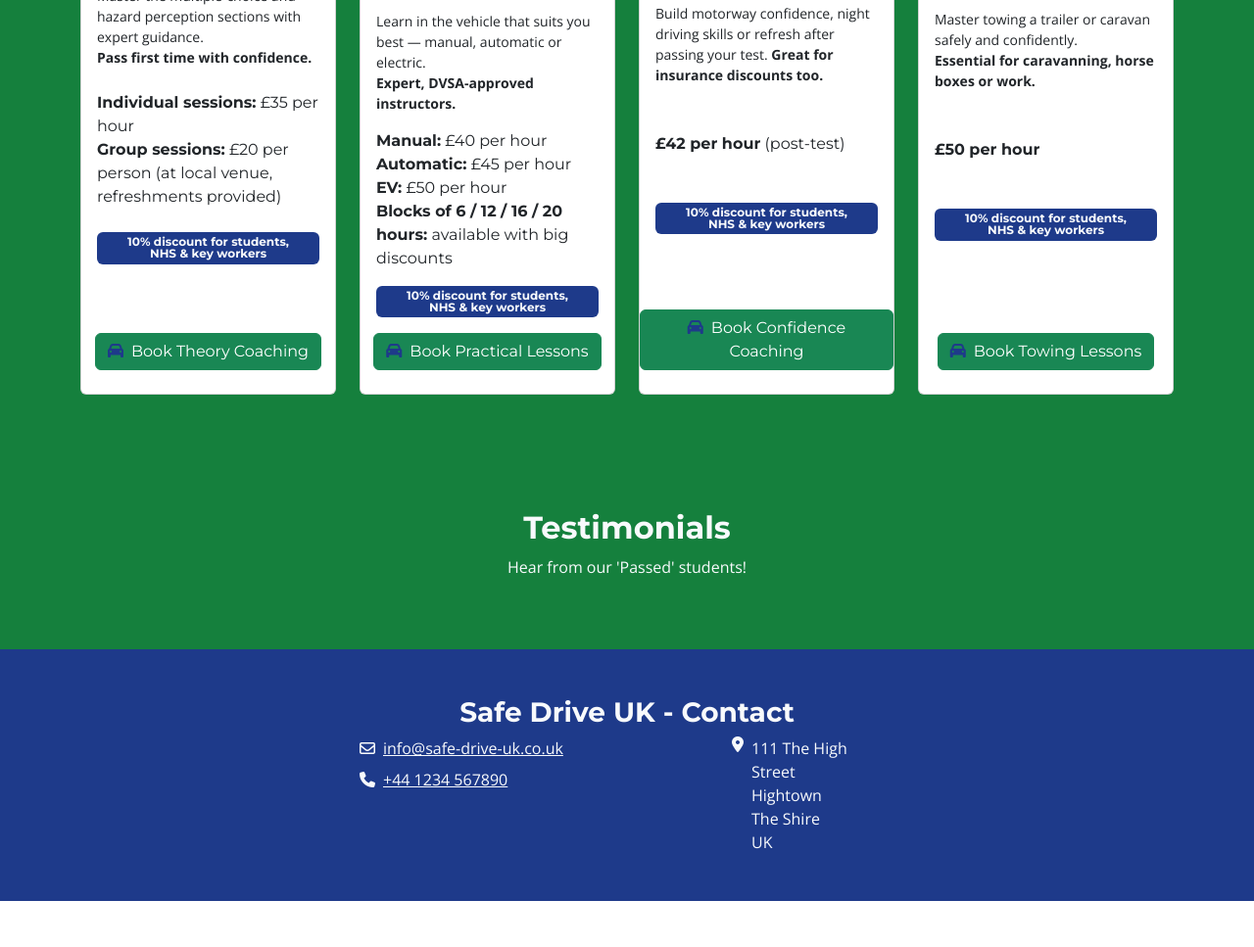
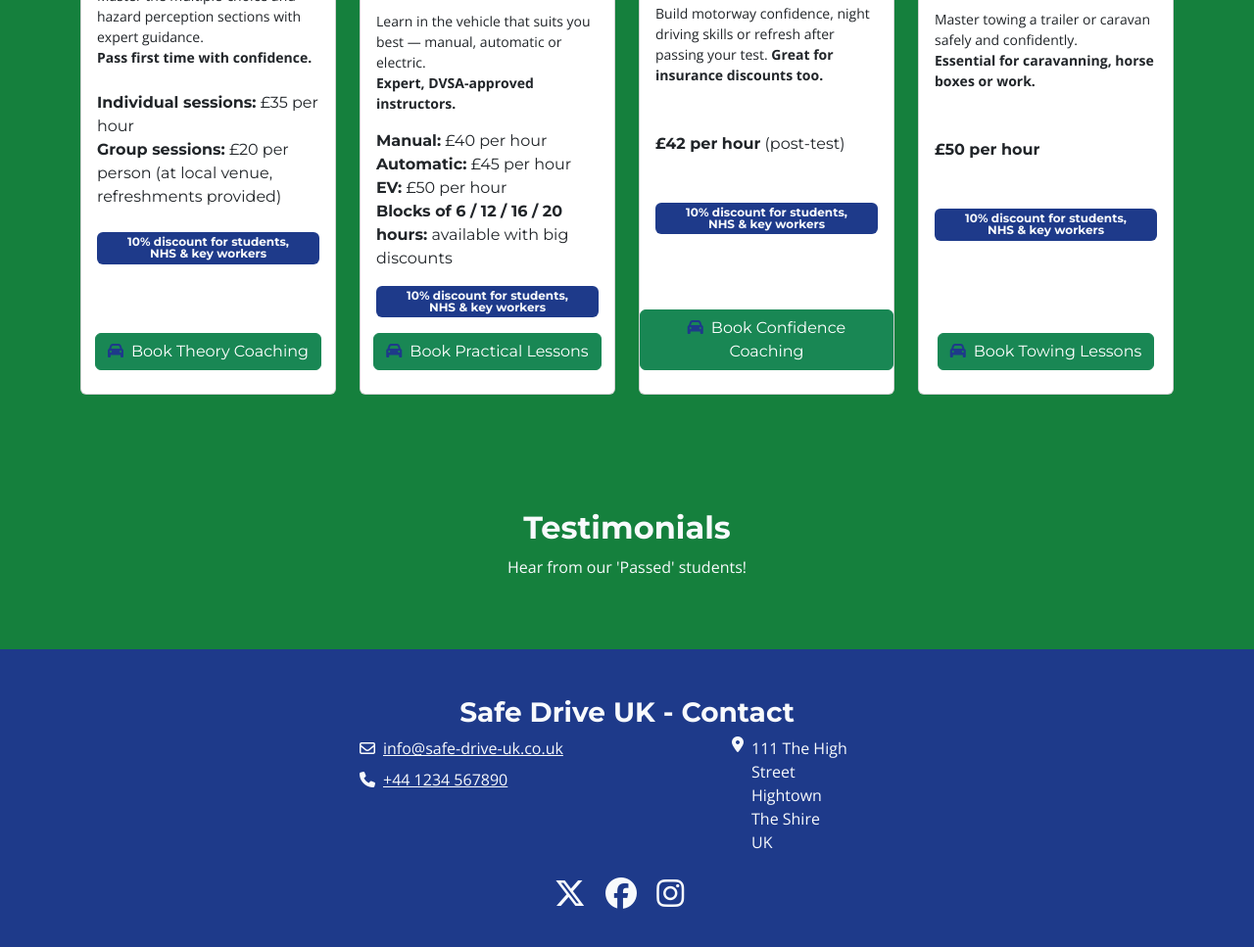
Before and after one commit to Blitzgeist-69/safe-drive-uk-driving-school, a plain HTML site: page index.html in a window 1280 px wide. Shown: the part 1060-2027 px from the top of the page at 98% size. Before the commit the page ends 1980 px from the top, so only its background shows below. Drawn offline with nearby package versions, Linux system fonts and the light colour scheme.

Commit message:
Add social media links to footer

```diff
--- a/index.html
+++ b/index.html
@@ -329,6 +329,31 @@
                             <span> 111 The High Street<br />Hightown<br />The Shire<br />UK</span>
                         </p>
                     </div>
+
+                    <!-- Social media links -->
+                    <div class="social-links mt-4 text-center">
+                        <a
+                            href="https://x.com/home" target="_blank"
+                            rel="noopener noreferrer"
+                            class="me-3"
+                            aria-label="Follow Safe Drive UK on X"
+                            ><i class="fa-brands fa-x-twitter fa-2x"></i></i
+                        ></a>
+                        <a
+                            href="https://www.facebook.com/" target="_blank"
+                            rel="noopener noreferrer"
+                            class="me-3"
+                            aria-label="Follow Safe Drive UK on Facebook"
+                            ><i class="fa-brands fa-facebook fa-2x"></i></i
+                        ></a>
+                        <a
+                            href="https://www.instagram.com/" target="_blank"
+                            rel="noopener noreferrer"
+                            class="me-3"
+                            aria-label="Follow Safe Drive UK on Instagram"
+                            ><i class="fa-brands fa-instagram fa-2x"></i></i
+                        ></a>
+                    </div>
                 </div>
             </div>
         </footer>
```
